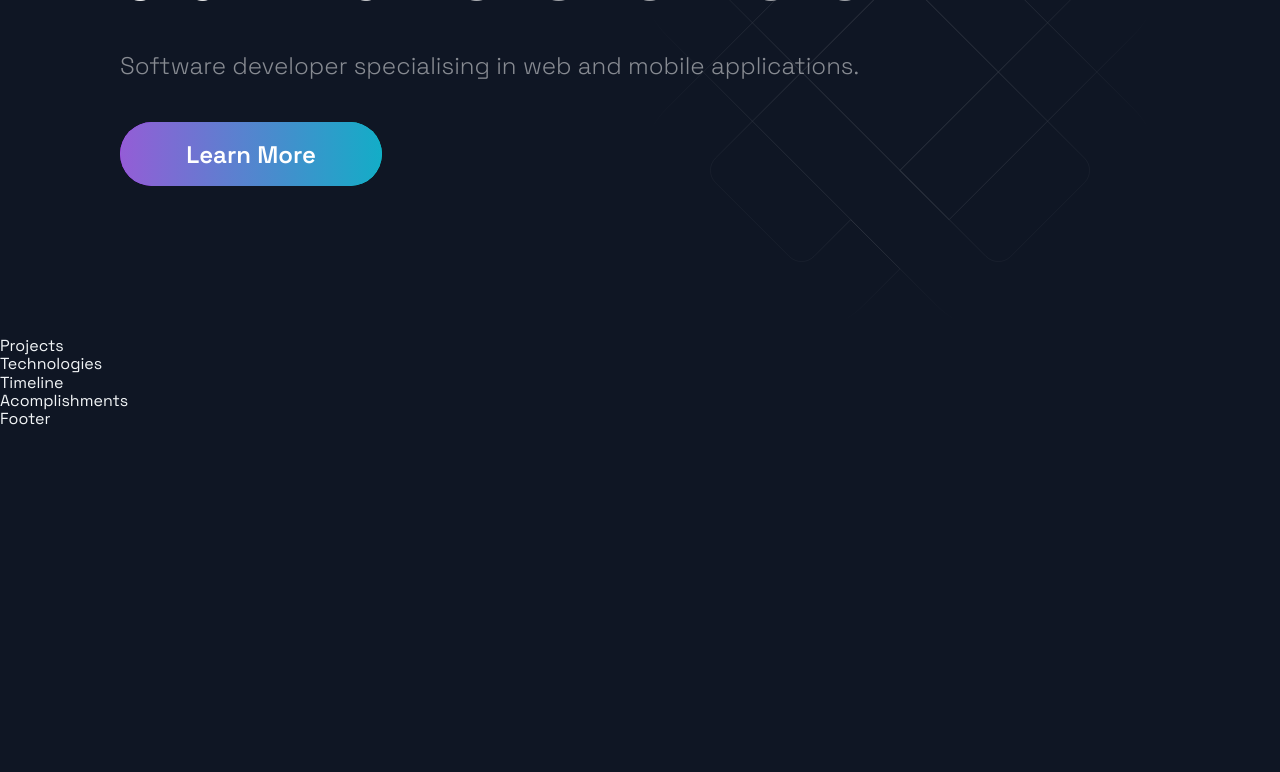
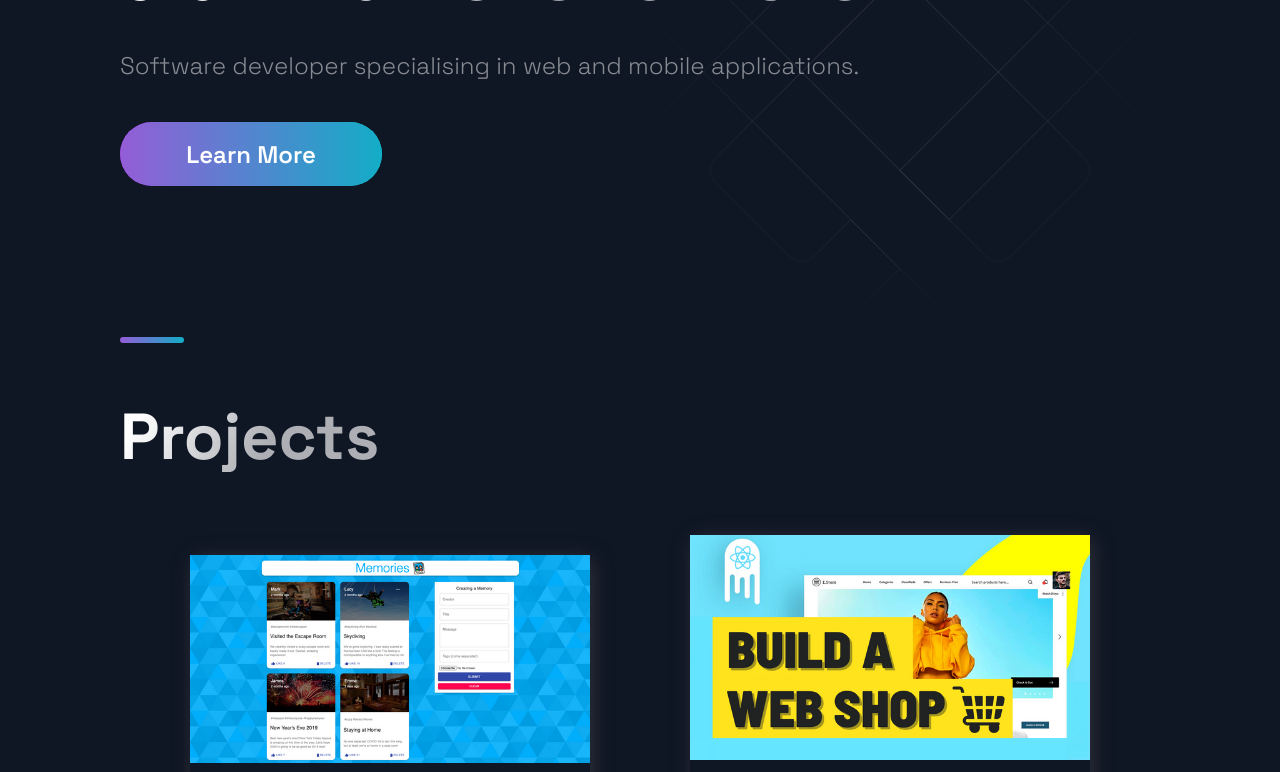
Before and after one commit to axxessgranted/portfolio-website, a Next.js app: page / in a window 1280 px wide. Shown: the part 300-1072 px from the top of the page. Before the commit the page ends 800 px from the top, so only its background shows below. Built offline with nearby package versions, Linux system fonts and the light colour scheme.

Commit message:
Add projects section

```diff
--- a/src/components/Projects/Projects.js
+++ b/src/components/Projects/Projects.js
@@ -1,13 +1,56 @@
 import React from 'react';
 
-import { BlogCard, CardInfo, ExternalLinks, GridContainer, HeaderThree, Hr, Tag, TagList, TitleContent, UtilityList, Img } from './ProjectsStyles';
-import { Section, SectionDivider, SectionTitle } from '../../styles/GlobalComponents';
+import {
+  BlogCard,
+  CardInfo,
+  ExternalLinks,
+  GridContainer,
+  HeaderThree,
+  Hr,
+  Tag,
+  TagList,
+  TitleContent,
+  UtilityList,
+  Img,
+} from './ProjectsStyles';
+import {
+  Section,
+  SectionDivider,
+  SectionTitle,
+} from '../../styles/GlobalComponents';
 import { projects } from '../../constants/constants';
 
 const Projects = () => (
-  <div>
-    Projects
-  </div>
+  <Section nopadding id='#projects'>
+    <SectionDivider />
+    <SectionTitle main>Projects</SectionTitle>
+    <GridContainer>
+      {projects.map(
+        ({ title, description, image, tags, source, visit, id }) => (
+          <BlogCard key={id}>
+            <Img src={image} />
+            <TitleContent>
+              <HeaderThree title>{title}</HeaderThree>
+              <Hr />
+            </TitleContent>
+            <CardInfo>{description}</CardInfo>
+            <div>
+              <TitleContent>Stack</TitleContent>
+              <TagList>
+                {tags.map((tag, i) => (
+                  <Tag key={i}>{tag}</Tag>
+                ))}
+              </TagList>
+            </div>
+            <UtilityList>
+              <ExternalLinks href={visit}>Code</ExternalLinks>
+              <ExternalLinks href={visit}>Source</ExternalLinks>
+            </UtilityList>
+          </BlogCard>
+        )
+      )}
+    </GridContainer>
+  </Section>
 );
 
 export default Projects;
```
